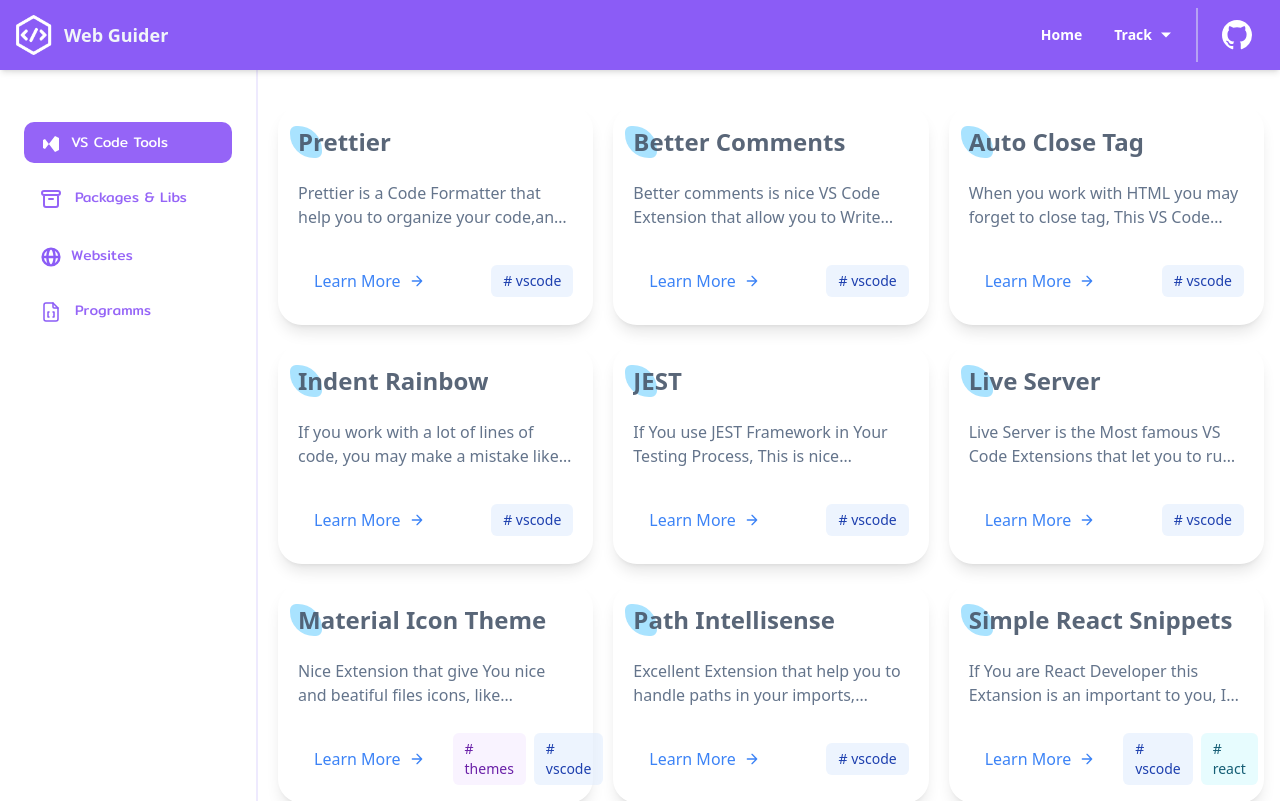
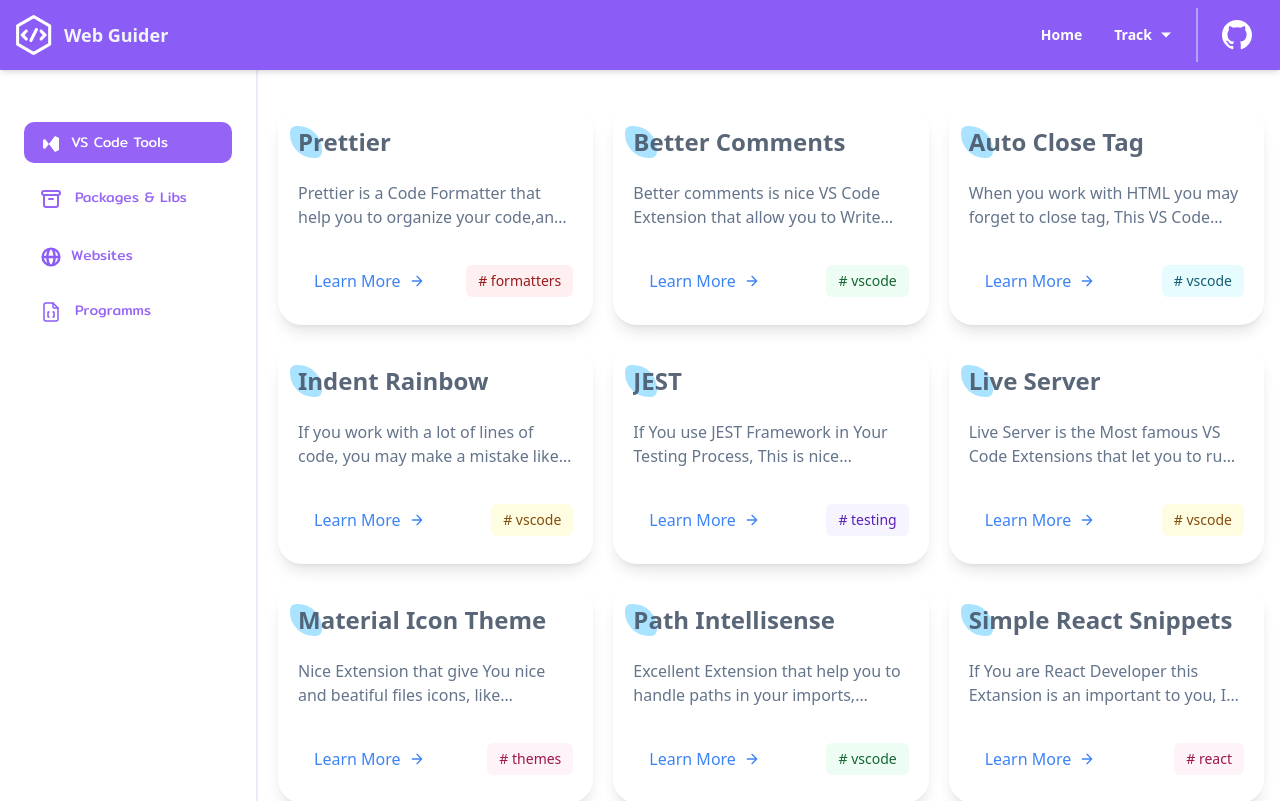
Before and after one commit to ahmedmohmd/web-guider, a React (Create React App) app: page /frontend/vscode in a window 1280 px wide. Shown: the top 801 px of the page. Built offline with nearby package versions, Linux system fonts and the light colour scheme.

Commit message:
edit tags

```diff
--- a/package.json
+++ b/package.json
@@ -7,6 +7,8 @@
     "@testing-library/jest-dom": "^5.16.4",
     "@testing-library/react": "^13.3.0",
     "@testing-library/user-event": "^13.5.0",
+    "axios": "^0.27.2",
+    "lodash": "^4.17.21",
     "preline": "^1.1.2",
     "react": "^18.2.0",
     "react-dom": "^18.2.0",
--- a/src/components/common/Card.jsx
+++ b/src/components/common/Card.jsx
@@ -1,6 +1,42 @@
 //* Imports
 import "../../styles/components/common/card.scss";
+import _ from "lodash";
 import Modal from "./Modal";
+
+const tagColors = [
+  {
+    color: "text-yellow-800",
+    bg: "bg-yellow-100/50",
+  },
+  {
+    color: "text-red-800",
+    bg: "bg-red-100/50",
+  },
+  {
+    color: "text-pink-800",
+    bg: "bg-pink-100/50",
+  },
+  {
+    color: "text-cyan-800",
+    bg: "bg-cyan-100/50",
+  },
+  {
+    color: "text-green-800",
+    bg: "bg-green-100/50",
+  },
+  {
+    color: "text-gray-800",
+    bg: "bg-gray-100/50",
+  },
+  {
+    color: "text-violet-800",
+    bg: "bg-violet-100/50",
+  },
+  {
+    color: "text-orange-800",
+    bg: "bg-orange-100/50",
+  },
+];
 
 //* Card JSX
 function Card({ modalId, cardInfo, trackColors, urls, npmInstallCommand }) {
@@ -48,28 +84,14 @@
           </div>
           <div className="flex items-center justify-end gap-2 lg:order-2">
             {cardInfo.tags.map((tag) => {
-              return tag === "react" ? (
-                <span class="inline-flex items-center gap-1.5 py-1.5 px-3 rounded-md text-sm  bg-cyan-100/50 text-cyan-800">
-                  # {tag}
-                </span>
-              ) : tag === "npm" ? (
-                <span class="inline-flex items-center gap-1.5 py-1.5 px-3 rounded-md text-sm  bg-red-100/50 text-red-800">
-                  # {tag}
-                </span>
-              ) : (tag === "vscode" || tag === "css") ? (
-                <span class="inline-flex items-center gap-1.5 py-1.5 px-3 rounded-md text-sm  bg-blue-100/50 text-blue-800">
-                  # {tag}
-                </span>
-              ) : tag === "git" || tag === "github" ? (
-                <span class="inline-flex items-center gap-1.5 py-1.5 px-3 rounded-md text-sm  bg-gray-100/50 text-gray-800">
-                  # {tag}
-                </span>
-              ) : (
-                <span class="inline-flex items-center gap-1.5 py-1.5 px-3 rounded-md text-sm  bg-purple-100/50 text-purple-800">
+              const colorsIndex = _.random(7);
+              return (
+                <span
+                  class={`inline-flex items-center gap-1.5 py-1.5 px-3 rounded-md text-sm ${tagColors[colorsIndex].bg} ${tagColors[colorsIndex].color}`}
+                >
                   # {tag}
                 </span>
               );
-              return <button className="text-red-500 ">{tag}</button>;
             })}
           </div>
         </div>
--- a/src/db/backend.json
+++ b/src/db/backend.json
@@ -237,7 +237,16 @@
       "tags": ["npm"]
     }
   ],
-  "websites": [],
+  "websites": [
+    {
+      "id": 0,
+      "modalId": "json-placeholder",
+      "name": "JSON Placeholder",
+      "description": "Great Website that give you fake APIs End Points to use it in your applications.",
+      "offecialUrl": "https://jsonplaceholder.typicode.com/",
+      "tags": ["fetching", "api"]
+    }
+  ],
   "programms": [
     {
       "id": 0,
--- a/src/db/frontend.json
+++ b/src/db/frontend.json
@@ -7,7 +7,7 @@
       "description": "Prettier is a Code Formatter that help you to organize your code,and it Support a lot of Programming Languages.",
       "vscodeUrl": "https://marketplace.visualstudio.com/items?itemName=esbenp.prettier-vscode",
       "offecialUrl": "https://prettier.io/",
-      "tags": ["vscode"]
+      "tags": ["formatters"]
     },
     {
       "id": 1,
@@ -39,7 +39,7 @@
       "name": "JEST",
       "description": "If You use JEST Framework in Your Testing Process, This is nice extension for You, Jest EXtension giev you testing result withour run testing task in yoru Terminal.",
       "vscodeUrl": "https://marketplace.visualstudio.com/items?itemName=Orta.vscode-jest",
-      "tags": ["vscode"]
+      "tags": ["testing"]
     },
     {
       "id": 5,
@@ -55,7 +55,7 @@
       "name": "Material Icon Theme",
       "description": "Nice Extension that give You nice and beatiful files icons, like javascript, python...etc, Material Icon Theme Extension supports Folders Icon too.",
       "vscodeUrl": "https://marketplace.visualstudio.com/items?itemName=PKief.material-icon-theme",
-      "tags": ["themes", "vscode"]
+      "tags": ["themes"]
     },
     {
       "id": 7,
@@ -71,7 +71,7 @@
       "name": "Simple React Snippets",
       "description": "If You are React Developer this Extansion is an important to you, It helps you to create Big code by some Shortcuts which ease your development Process.",
       "vscodeUrl": "https://marketplace.visualstudio.com/items?itemName=burkeholland.simple-react-snippets",
-      "tags": ["vscode", "react"]
+      "tags": ["react"]
     },
     {
       "id": 9,
@@ -79,7 +79,7 @@
       "name": "Tailwind CSS IntelliSense",
       "description": "Nice Extension that help you if you are use Tailwind CSS Developer, It help you by suggest tailwind properties during your Work.",
       "vscodeUrl": "https://marketplace.visualstudio.com/items?itemName=bradlc.vscode-tailwindcss",
-      "tags": ["vscode", "tailwindcss"]
+      "tags": ["tailwindcss"]
     },
     {
       "id": 10,
@@ -95,7 +95,7 @@
       "name": "Tokyo Night",
       "description": "Nice Theme that I start Using in VS Code Editor, It have nice colors and other Features.",
       "vscodeUrl": "https://marketplace.visualstudio.com/items?itemName=enkia.tokyo-night",
-      "tags": ["vscode", "themes"]
+      "tags": ["themes"]
     },
     {
       "id": 12,
@@ -119,7 +119,7 @@
       "name": "Ayu",
       "description": "A nother Nice Theme for VS Code Editor that give you a Professional SHapeand Colors.",
       "vscodeUrl": "https://marketplace.visualstudio.com/items?itemName=teabyii.ayu",
-      "tags": ["vscode", "themes"]
+      "tags": ["themes"]
     },
     {
       "id": 15,
@@ -127,7 +127,7 @@
       "name": "Headwind",
       "description": "The Big Problem in Tailwind CSS is that you may write a lot of classes and that make you to forget to oganize these classes, Headwind came to solve this problem, It ReArrange all Tailwind classes when you save the file.",
       "vscodeUrl": "https://marketplace.visualstudio.com/items?itemName=heybourn.headwind",
-      "tags": ["vscode", "tailwindcss"]
+      "tags": ["tailwindcss"]
     },
     {
       "id": 16,
@@ -135,7 +135,7 @@
       "name": "Git Lens",
       "description": "Nice Extension that give you ability to handle your repos graphically and by easy way.",
       "vscodeUrl": "https://marketplace.visualstudio.com/items?itemName=eamodio.gitlens",
-      "tags": ["vscode", "git", "github"]
+      "tags": ["git", "github"]
     }
   ],
   "packages": [
@@ -147,7 +147,7 @@
       "npmUrl": "https://www.npmjs.com/package/joi",
       "offecialUrl": "https://joi.dev/api/?v=17.6.0",
       "installCommand": "npm i joi",
-      "tags": ["npm"]
+      "tags": ["validation"]
     },
     {
       "id": 1,
@@ -157,7 +157,7 @@
       "npmUrl": "https://www.npmjs.com/package/swr",
       "offecialUrl": "https://swr.vercel.app/",
       "installCommand": "npm i swr",
-      "tags": ["npm"]
+      "tags": ["fetching", "api"]
     },
     {
       "id": 2,
@@ -166,7 +166,7 @@
       "description": "JSON Server is a VS Code Extension that let you to apply CRUD Operations like get, post, put, delete...etc on and locally data in your machine and it is usful if you are frontend developer and you want to test your fetching process.",
       "npmUrl": "https://www.npmjs.com/package/json-server",
       "installCommand": "npm i json-server",
-      "tags": ["npm", "json"]
+      "tags": ["json"]
     },
     {
       "id": 3,
@@ -176,7 +176,7 @@
       "npmUrl": "https://www.npmjs.com/package/axios",
       "offecialUrl": "https://axios-http.com/",
       "installCommand": "npm i axios",
-      "tags": ["npm", "json"]
+      "tags": ["json", "fetching"]
     },
     {
       "id": 4,
@@ -196,7 +196,7 @@
       "npmUrl": "https://www.npmjs.com/package/react-toastify",
       "offecialUrl": "https://fkhadra.github.io/react-toastify/introduction/",
       "installCommand": "npm i react-toastify",
-      "tags": ["npm", "react"]
+      "tags": ["react"]
     },
     {
       "id": 6,
@@ -206,7 +206,7 @@
       "npmUrl": "https://www.npmjs.com/package/formik",
       "offecialUrl": "https://formik.org/",
       "installCommand": "npm install formik --save",
-      "tags": ["npm", "forms"]
+      "tags": ["forms", "forms"]
     },
     {
       "id": 7,
@@ -216,7 +216,7 @@
       "npmUrl": "https://www.npmjs.com/package/react-hook-form",
       "offecialUrl": "https://react-hook-form.com/advanced-usage/",
       "installCommand": "npm i react-hook-form",
-      "tags": ["npm", "forms", "react"]
+      "tags": ["react", "forms"]
     },
     {
       "id": 8,
@@ -226,7 +226,7 @@
       "npmUrl": "https://www.npmjs.com/package/chart.js?activeTab=readme",
       "offecialUrl": "https://www.chartjs.org/",
       "installCommand": "npm i chart.js",
-      "tags": ["npm"]
+      "tags": ["charts", "javascript"]
     },
     {
       "id": 9,
@@ -235,7 +235,7 @@
       "description": "Nice Package that used to read QR Code, It's usage is very simple but have a great benefit.",
       "npmUrl": "https://www.npmjs.com/package/react-qr-reader",
       "installCommand": "npm i react-qr-reader",
-      "tags": ["npm", "react", "qrcode"]
+      "tags": ["react"]
     },
     {
       "id": 10,
@@ -244,7 +244,7 @@
       "description": "Nice Package that used to Create QR Code, It's usage is very simple but have a great benefit.",
       "npmUrl": "https://www.npmjs.com/package/qrcode.react",
       "installCommand": "npm i qrcode.react",
-      "tags": ["npm", "react", "qrcode"]
+      "tags": ["react"]
     },
     {
       "id": 11,
@@ -253,7 +253,7 @@
       "description": "One of my favourite package that use in this project it give you ability to add code blocks in frontend applications, It support a lot of languages and tens of great themes that make your project looks good.",
       "npmUrl": "https://www.npmjs.com/package/react-syntax-highlighter",
       "installCommand": "npm i react-syntax-highlighter",
-      "tags": ["npm", "react"]
+      "tags": ["react"]
     },
     {
       "id": 12,
@@ -263,7 +263,7 @@
       "npmUrl": "https://www.npmjs.com/package/framer-motion",
       "offecialUrl": "https://www.framer.com/motion/",
       "installCommand": "npm i framer-motion",
-      "tags": ["npm", "react", "animation"]
+      "tags": ["react"]
     },
     {
       "id": 13,
@@ -272,7 +272,7 @@
       "description": "Creat NPM Package that will help you to add Typing Writer Effect, which will add nice feature to your website.",
       "npmUrl": "https://www.npmjs.com/package/react-typed",
       "installCommand": "npm i react-typed",
-      "tags": ["npm", "react"]
+      "tags": ["react"]
     },
     {
       "id": 14,
@@ -282,7 +282,7 @@
       "npmUrl": "https://www.npmjs.com/package/styled-components",
       "offecialUrl": "https://styled-components.com/",
       "installCommand": "npm i styled-components",
-      "tags": ["npm", "react", "css"]
+      "tags": ["react", "css"]
     },
     {
       "id": 15,
@@ -292,7 +292,7 @@
       "npmUrl": "https://www.npmjs.com/package/react-chartjs-2",
       "offecialUrl": "https://react-chartjs-2.js.org/",
       "installCommand": "npm i react-chartjs-2",
-      "tags": ["npm"]
+      "tags": ["charts", "javascript"]
     },
     {
       "id": 16,
@@ -302,7 +302,7 @@
       "npmUrl": "https://www.npmjs.com/package/howler",
       "offecialUrl": "https://howlerjs.com/",
       "installCommand": "npm i howler",
-      "tags": ["npm", "react", "audio"]
+      "tags": ["react", "audio"]
     },
     {
       "id": 17,
@@ -312,7 +312,7 @@
       "npmUrl": "https://www.npmjs.com/package/lodash",
       "offecialUrl": "https://lodash.com/",
       "installCommand": "npm i lodash",
-      "tags": ["npm", "javascript"]
+      "tags": ["javascript"]
     }
   ],
   "websites": [
@@ -322,7 +322,7 @@
       "name": "Fancy Border Rdaius Generator",
       "description": "Awesome website to Create any CSS Border Radius shapes by Easy way, WHich will speed your development process.",
       "offecialUrl": "https://9elements.github.io/fancy-border-radius/",
-      "tags": ["websites", "css"]
+      "tags": ["css"]
     },
     {
       "id": 1,
@@ -330,7 +330,7 @@
       "name": "Heroicon",
       "description": "Nice website that will give you beatiful icons as svg format to implement in your application without installing libraries like Fontawesome.",
       "offecialUrl": "https://heroicons.com/",
-      "tags": ["websites", "html", "icons"]
+      "tags": ["html", "icons"]
     },
     {
       "id": 2,
@@ -355,6 +355,14 @@
       "description": "Getwaves is great website that will give you svg wave and with different shapes to implement it in your website.",
       "offecialUrl": "https://getwaves.io/",
       "tags": ["websites", "css"]
+    },
+    {
+      "id": 5,
+      "modalId": "json-placeholder",
+      "name": "JSON Placeholder",
+      "description": "Great Website that give you fake APIs End Points to use it in your applications.",
+      "offecialUrl": "https://jsonplaceholder.typicode.com/",
+      "tags": ["fetching", "api"]
     }
   ],
   "programms": [
```
Also changed, not shown: 1 other file (tests, documents, lock files or other folders).
